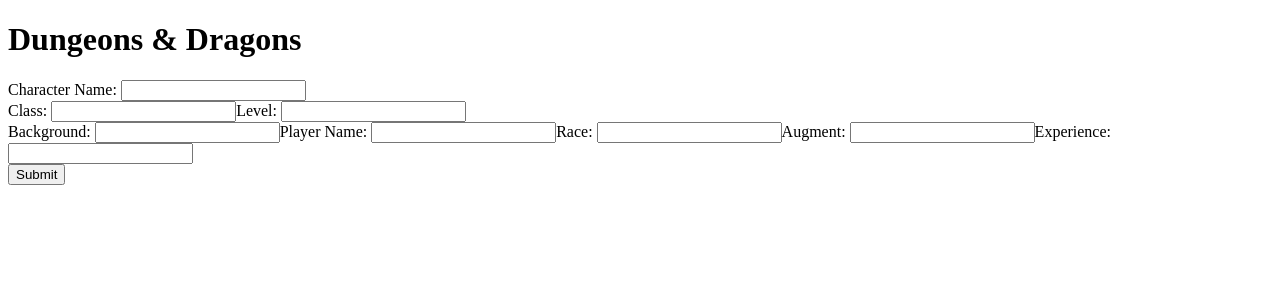
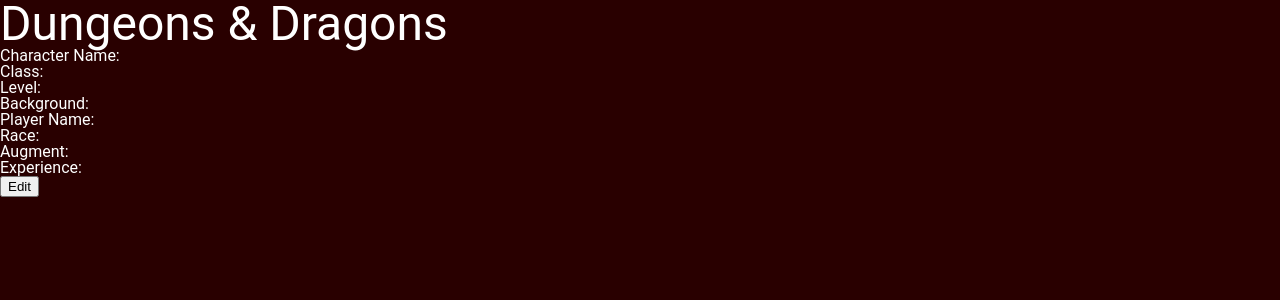
Before and after one commit to Chris-Boyle-94/dnd-app, a React (Create React App) app: page / in a window 1280 px wide. Shown: the top 300 px of the page. Built offline with nearby package versions, Linux system fonts and the light colour scheme.

Commit message:
forgot to add this stuff

```diff
--- a/src/App.js
+++ b/src/App.js
@@ -4,7 +4,7 @@
 function App() {
     return (
         <div>
-            <h1>Dungeons & Dragons</h1>
+            <h1 className='App__title'>Dungeons & Dragons</h1>
             <CharacterSheet />
         </div>
     );
--- a/src/Components/CharacterSheet/CharacterSheetHeader.js
+++ b/src/Components/CharacterSheet/CharacterSheetHeader.js
@@ -1,93 +1,19 @@
 import { useState } from 'react'
+import Display from './CSHeaderComponents/Display'
+import Editor from './CSHeaderComponents/Editor'
 
 const CharacterSheetHeader = () => {
-    const [characterValues, setCharacterValues] = useState({
-        characterName: '',
-        class: '',
-        level: '',
-        background: '',
-        playerName: '',
-        race: '',
-        augment: '',
-        exp: '',
-    })
-    const [newCharacter, setNewCharacter] = useState({})
-
-    const handleChange = (e) => {
-        e.preventDefault()
-        setCharacterValues(prevValues => {
-            return {
-                ...prevValues,
-                [e.target.name]: e.target.value
+    const [showEditor, setShowEditor] = useState(false)
+    const [playerInfo, setPlayerInfo] = useState({})
+    return (
+        <div>
+            {
+                showEditor ? (
+                    <Editor setPlayerInfo={setPlayerInfo} setShowEditor={setShowEditor}/>
+                ) : (
+                    <Display playerInfo={playerInfo} setShowEditor={setShowEditor}/>
+                )
             }
-        })
-    }
-
-    const handleSubmit = (e) => {
-        e.preventDefault()
-        setNewCharacter(characterValues)
-        console.log(newCharacter)
-    }
-
-    return (
-        <div className='CharacterSheet__header__editor'>
-            <form className='CharacterSheet__header__form' onSubmit={handleSubmit}>
-                <div>
-                    Character Name:{' '}
-                        <input
-                            name='characterName'
-                            value={characterValues.characterName}
-                            onChange={handleChange}
-                        />
-                </div>
-                <div>
-                    <div>
-                        Class:{' '}
-                            <input
-                                name='class'
-                                value={characterValues.class}
-                                onChange={handleChange}
-                            />
-                        Level:{' '}
-                            <input
-                                name='level'
-                                value={characterValues.level}
-                                onChange={handleChange}
-                            />
-                    </div>
-                    Background:{' '}
-                        <input
-                            name='background'
-                            value={characterValues.background}
-                            onChange={handleChange}
-                        />
-                    Player Name:{' '}
-                        <input
-                            name='playerName'
-                            value={characterValues.playerName}
-                            onChange={handleChange}
-                        />
-                    Race:{' '}
-                        <input
-                            name='race'
-                            value={characterValues.race}
-                            onChange={handleChange}
-                        />
-                    Augment:{' '}
-                        <input
-                            name='augment'
-                            value={characterValues.augment}
-                            onChange={handleChange}
-                        />
-                    Experience:{' '}
-                        <input
-                            name='exp'
-                            value={characterValues.exp}
-                            onChange={handleChange}
-                        />
-                </div>
-                <button type='submit'>Submit</button>
-            </form>
         </div>
     )
 }
--- /dev/null
+++ b/src/Sass/Components/_App.scss
@@ -0,0 +1,8 @@
+@use '../core/variables' as v;
+
+.App {
+    &__title {
+        color: white;
+        font-size: 3rem;
+    }
+}
--- a/src/Sass/Components/_CharacterSheet.scss
+++ b/src/Sass/Components/_CharacterSheet.scss
@@ -1,27 +1,9 @@
 @use '../core/variables' as v;
 
-.Calculator {
-    width: 20%;
-    display: flex;
-    flex-direction: column;
-    align-items: center;
+.CharacterSheet {
+    color: white;
 
-    &__title {
-        font-size: 2rem;
-        text-align: center;
-    }
+    &__header {
 
-    &__form {
-        display: flex;
-        flex-direction: column;
-        align-items: center;
-
-        &__input {
-            background-color: v.$yellow;
-        }
-
-        &__select {
-            align-self: flex-end;
-        }
     }
 }
--- a/src/Sass/Components/_index.scss
+++ b/src/Sass/Components/_index.scss
@@ -1 +1,2 @@
 @forward 'CharacterSheet';
+@forward 'App';
--- a/src/Sass/core/_globals.scss
+++ b/src/Sass/core/_globals.scss
@@ -1,6 +1,6 @@
 @use "./variables" as v;
 
 body {
-    background-color: v.$lightOrange;
+    background-color: v.$darkRed;
     font-family: v.$roboto;
 }
--- a/src/Sass/core/_variables.scss
+++ b/src/Sass/core/_variables.scss
@@ -1,11 +1,11 @@
 @use "sass:map";
 
 // Color Palette
-$darkTeal: #264653;
-$teal: #2A9D8F;
-$yellow: #E9C46A;
-$lightOrange: #F4A261;
-$orange: #E76F51;
+$cream: #FFFEBD;
+$yellow: #F7CE65;
+$red: #930C10;
+$darkRed: #290000;
+$black: #030303;
 
 // Fonts
 
--- a/src/index.js
+++ b/src/index.js
@@ -2,6 +2,7 @@
 import ReactDOM from 'react-dom/client';
 import App from './App';
 import reportWebVitals from './reportWebVitals';
+import './Sass/style.scss'
 
 const root = ReactDOM.createRoot(document.getElementById('root'));
 root.render(
```
Also changed, not shown: 1 other file (tests, documents, lock files or other folders).
